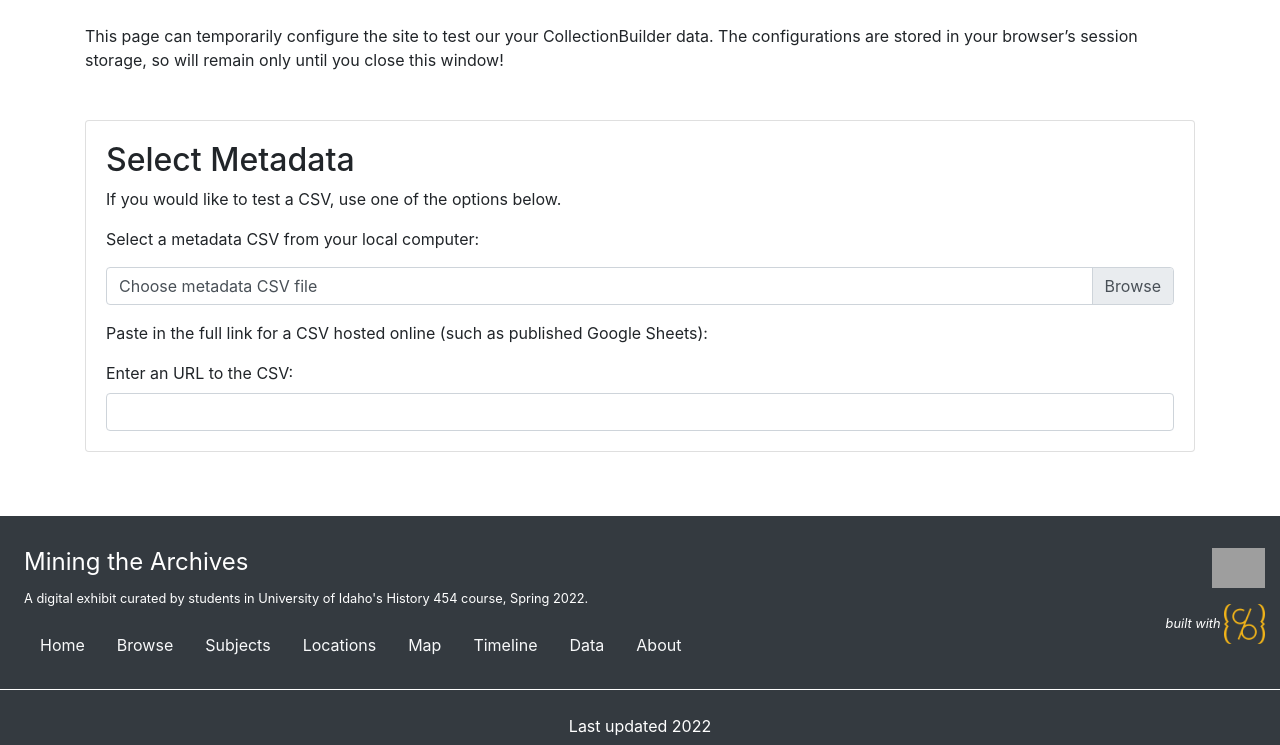
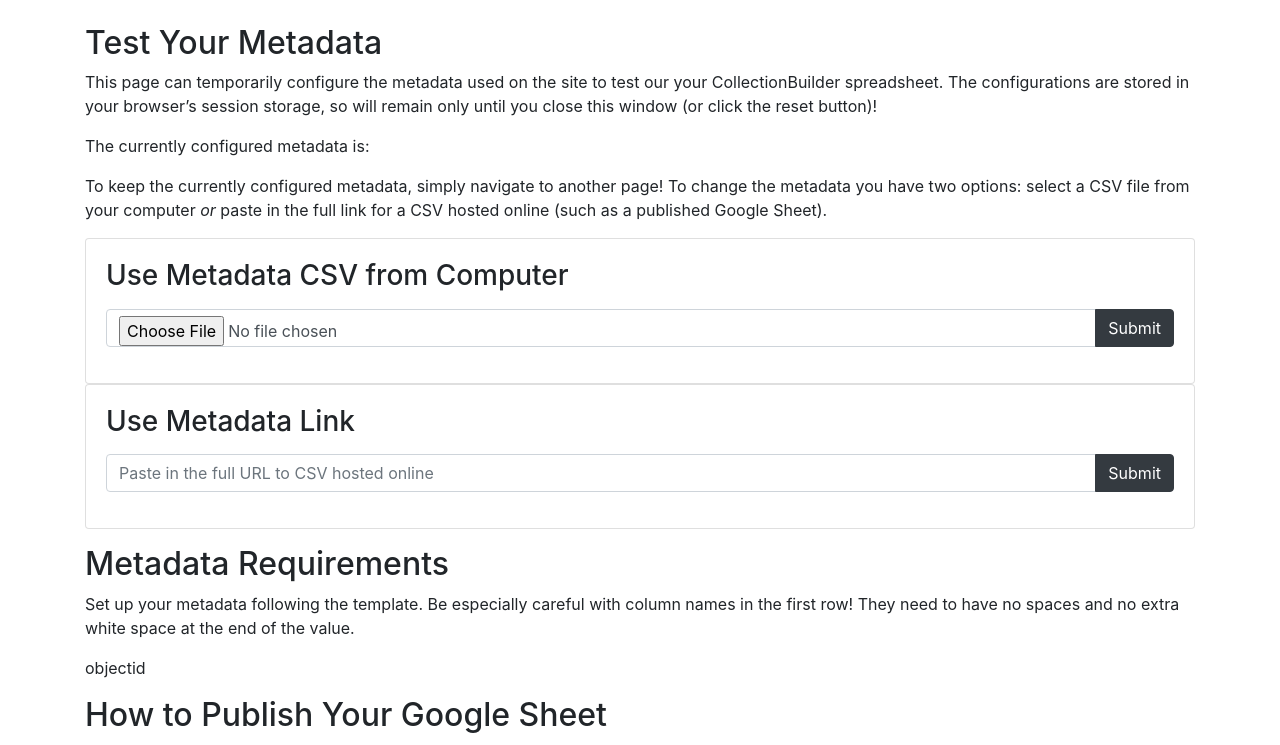
Before and after one commit to evanwill/hist-454-2022, a Jekyll site: the page built from pages/setup.md, in a window 1280 px wide and 1400 px high. Shown: the part 286-1031 px from the top of the window. Built offline with Jekyll 4.4.1, drawn with Linux system fonts in a browser that asks for light colours; some of the changed text lies outside the part shown; grey boxes are pictures that could not be loaded.

Commit message:
add set up metadata configuration page

```diff
--- a/_includes/js/cb-items.js
+++ b/_includes/js/cb-items.js
@@ -43,6 +43,7 @@ document.body.appendChild(refreshButton);
 function resetStore () {
   // remove data
   sessionStorage.removeItem("cb_items_store");
+  sessionStorage.removeItem("cb_metadata_set");
   // reload
   location.reload();
 }
--- a/pages/setup.md
+++ b/pages/setup.md
@@ -2,23 +2,77 @@
 title: Site Configuration
 layout: page
 permalink: /setup/
+custom-foot: js/setup-js.html
 ---
 
-This page can temporarily configure the site to test our your CollectionBuilder data.
-The configurations are stored in your browser's session storage, so will remain only until you close this window!
+## Test Your Metadata
 
-<div class="card my-5" id="fileSelectCard">
+This page can temporarily configure the metadata used on the site to test our your CollectionBuilder spreadsheet.
+The configurations are stored in your browser's session storage, so will remain only until you close this window (or click the reset button)!
+
+The currently configured metadata is:
+
+<span id="current-metadata"></span>
+
+To keep the currently configured metadata, simply navigate to another page!
+To change the metadata you have two options: select a CSV file from your computer *or* paste in the full link for a CSV hosted online (such as a published Google Sheet).
+
+<div class="card mt-3">
     <div class="card-body">
-        <h2>Select Metadata</h2>
-        <!-- current configured csv display? -->
-        <p>If you would like to test a CSV, use one of the options below.</p>
-        <p>Select a metadata CSV from your local computer:</p>
-        <div class="custom-file mb-3">
-            <input type="file" accept=".csv" class="custom-file-input" id="selectFile">
-            <label class="custom-file-label" for="selectFile">Choose metadata CSV file</label>
-        </div>
-        <p>Paste in the full link for a CSV hosted online (such as published Google Sheets):</p>
-        <label for="csv-url">Enter an URL to the CSV:</label>
-        <input type="url" name="csv-url" id="csvurl" class="form-control" pattern="https://.*">
+        <h3>Use Metadata CSV from Computer</h3>
+        <p>
+            <form id="metadataFile" onsubmit="metadata_file_selector(); return false;">
+                <div class="input-group">
+                    <input type="file" accept=".csv" id="csvFile" class="form-control">
+                    <div class="input-group-append">
+                        <button class="btn btn-dark" type="submit">
+                            Submit
+                        </button>
+                    </div>
+                </div>
+            </form>
+        </p>
     </div>
 </div>
+<div class="card mb-3">
+    <div class="card-body">
+        <h3>Use Metadata Link</h3>
+        <p>
+            <form id="metadataUrl" onsubmit="metadata_url_selector(); return false;">
+                <div class="input-group">
+                    <input type="url" id="csvUrl" class="form-control" pattern="https://.*" placeholder="Paste in the full URL to CSV hosted online">
+                    <div class="input-group-append">
+                        <button class="btn btn-dark" type="submit">
+                            Submit
+                        </button>
+                    </div>
+                </div>
+            </form>
+        </p>
+    </div>
+</div>
+
+## Metadata Requirements
+
+Set up your metadata following the template.
+Be especially careful with column names in the first row!
+They need to have no spaces and no extra white space at the end of the value.
+
+objectid
+
+## How to Publish Your Google Sheet
+
+- On your Google Sheet, click "File" and select "Publish to the Web".
+- On the popup modal, use the dropdowns in "Link" tab to select the sheet name of your metadata (usually "Sheet 1") and "Comma-separated values (.csv)" options, then click "Publish" button.
+- Copy the link that is provided.
+- Paste the link into form above and click Submit.
+
+For example, a published link looks like:
+
+`https://docs.google.com/spreadsheets/d/e/2PACX-1vSn7AA-cbsXT3_nNUGftc1ab-CKXOJHMQCIENeR9NHElbyI9_qA99o0-HNZdG04v-M2_N21bUe_krQQ/pub?gid=0&single=true&output=csv`
+
+## How to Download Your Google Sheet as CSV
+
+- On your Google Sheet, click "File" and select “Download as Comma-separated values”
+- The file should download to your computer's Downloads folder
+- Click in the "Choose file" box in the form above and navigate in your file explorer to select the downloaded CSV.
```
Also changed, not shown: _includes/js/setup-js.html (added, +51 -0 lines).
